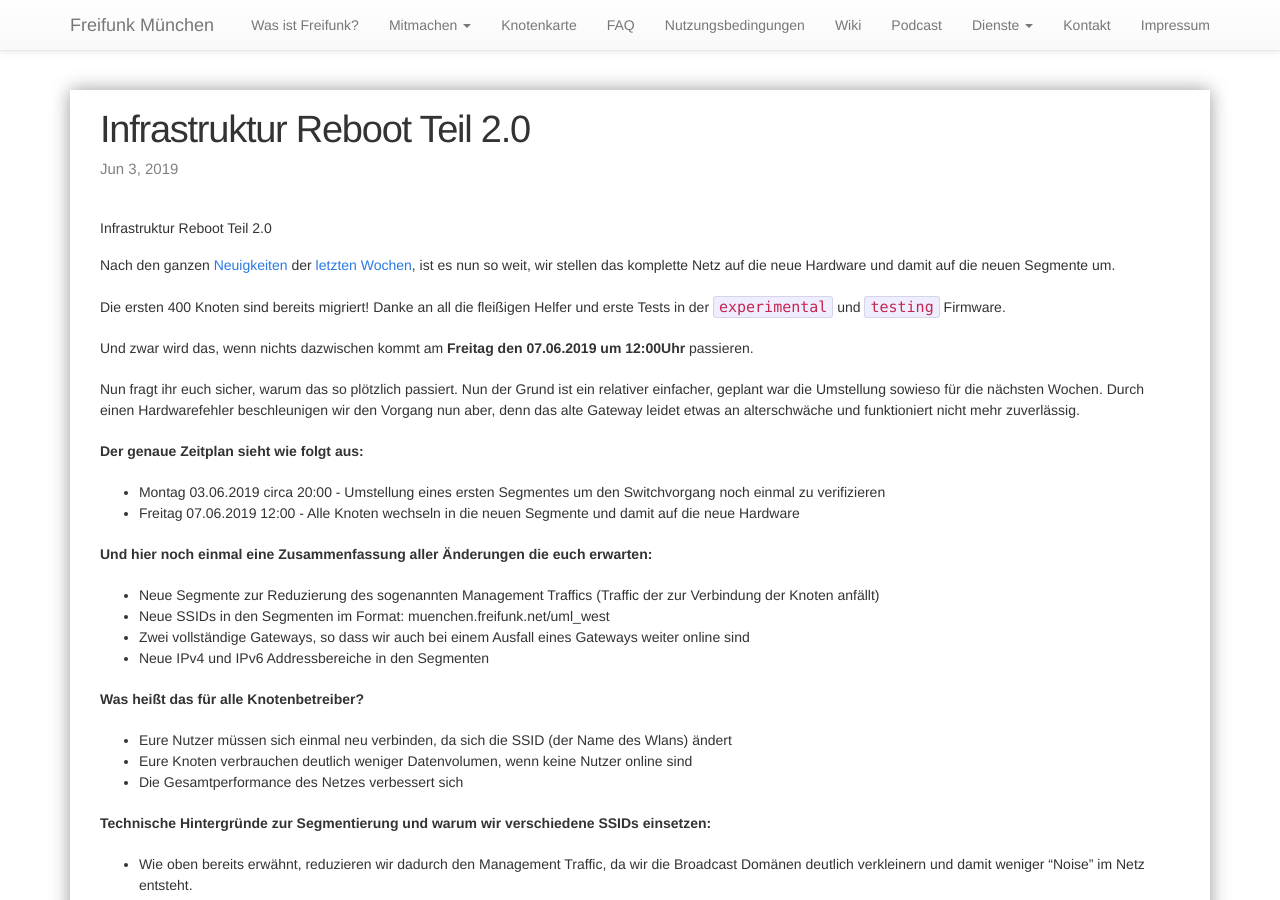
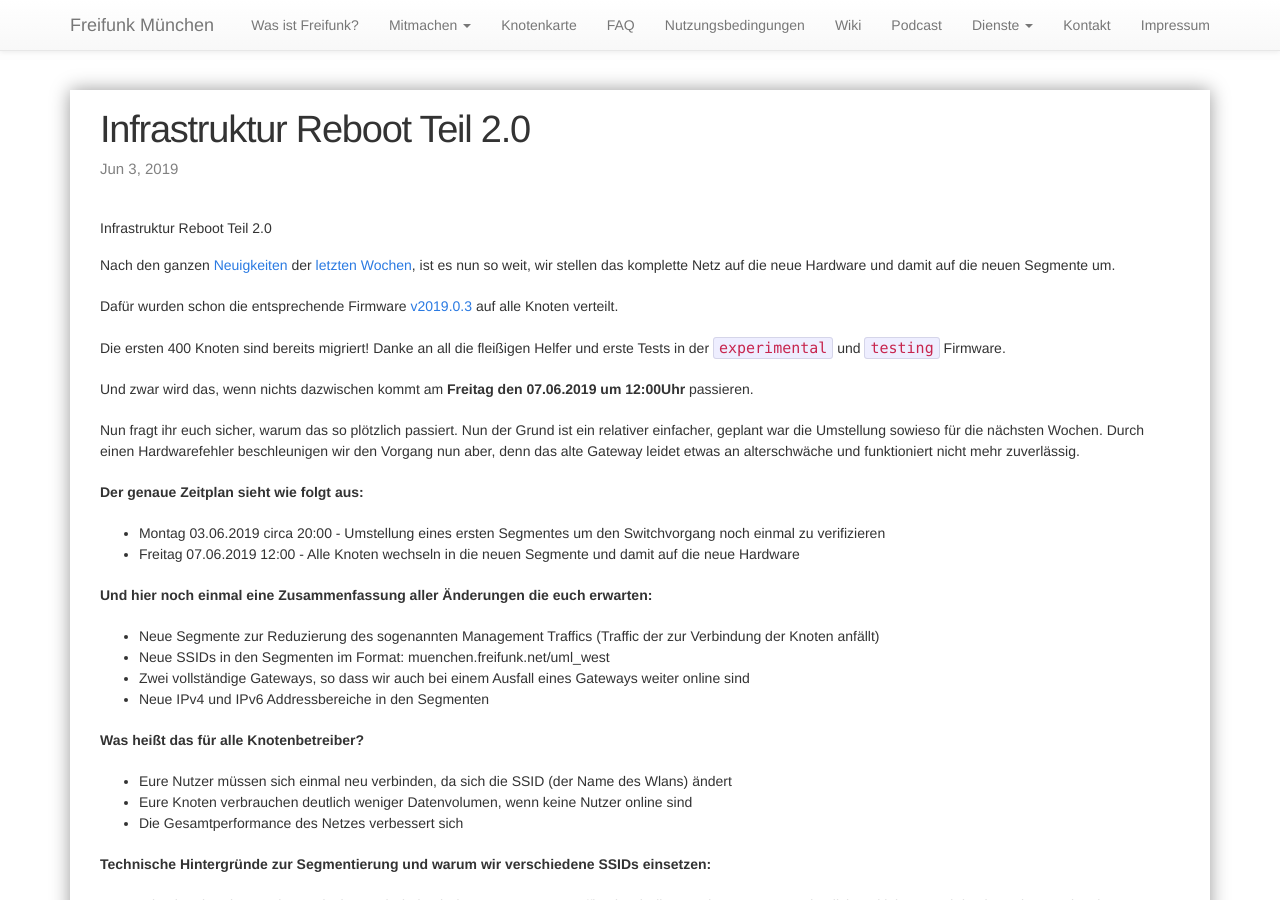
Before and after one commit to freifunkMUC/freifunkmuc.github.io, a Jekyll site: the page built from _posts/2019-06-03-infrastruktur-reboot-teil2.markdown, in a window 1280 px wide and 900 px high. Built offline with Jekyll 4.4.1, drawn with Linux system fonts in a browser that asks for light colours.

Commit message:
Update 2019-06-03-infrastruktur-reboot-teil2.markdown

```diff
--- a/_posts/2019-06-03-infrastruktur-reboot-teil2.markdown
+++ b/_posts/2019-06-03-infrastruktur-reboot-teil2.markdown
@@ -7,6 +7,8 @@ categories: freifunkmuc
 # Infrastruktur Reboot Teil 2.0
 
 Nach den ganzen [Neuigkeiten](https://ffmuc.net/freifunkmuc/2019/05/20/infrastruktur-reboot-teil1/) der [letzten](https://ffmuc.net/freifunkmuc/2019/05/27/infrastruktur-reboot-teil15/) [Wochen](https://ffmuc.net/freifunkmuc/2019/06/01/infrastruktur-reboot-teil175/), ist es nun so weit, wir stellen das komplette Netz auf die neue Hardware und damit auf die neuen Segmente um.
+
+Dafür wurden schon die entsprechende Firmware [v2019.0.3](https://firmware.ffmuc.net/stable) auf alle Knoten verteilt.
 
 Die ersten 400 Knoten sind bereits migriert! Danke an all die fleißigen Helfer und erste Tests in der `experimental` und `testing` Firmware.
 
```
